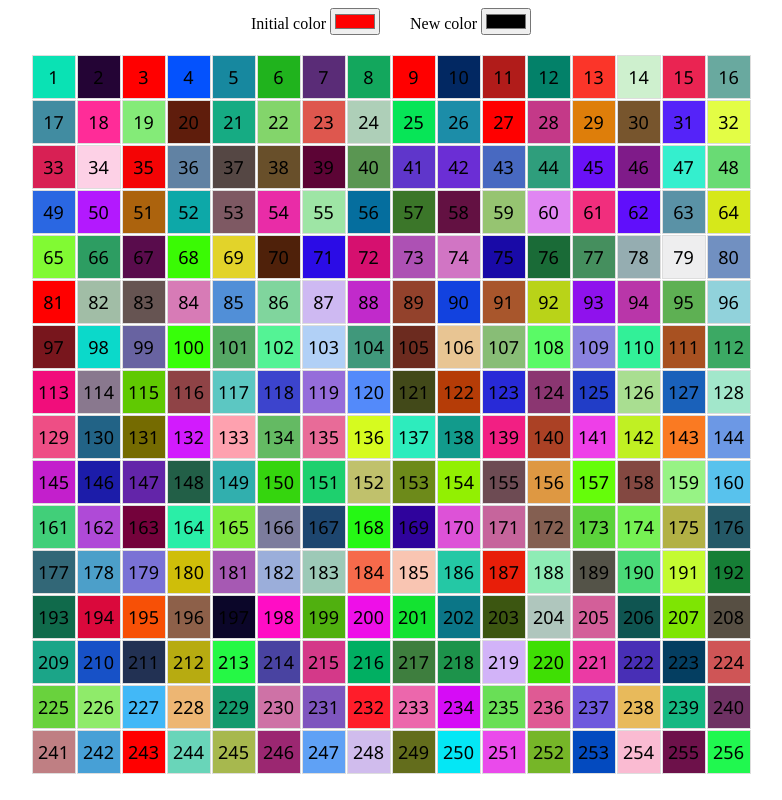
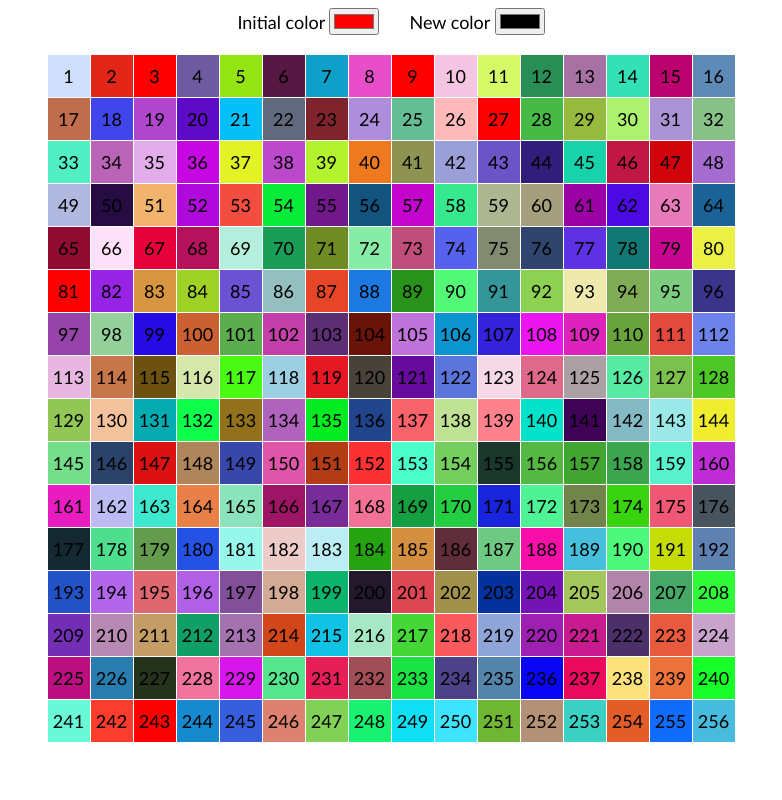
Before and after one commit to AlexanderKolomiiets/Blocks-grid, a website built with Parcel: page src/index.html in a window 1280 px wide. Both pictures are taken after a click on the element "11". Shown: the whole page, without its empty margins (249-1031 px from the left). Built offline with nearby package versions, Linux system fonts and the light colour scheme.

Commit message:
finished

```diff
--- a/src/index.html
+++ b/src/index.html
@@ -5,37 +5,36 @@
     <meta name="viewport" content="width=device-width, initial-scale=1.0">
     <title>Title</title>
     <style>
-      body {
+      .main {
         display: flex;
         flex-direction: column;
         align-items: center;
         gap: 20px;
+        font-family: 'Trebuchet MS', Arial, sans-serif;
+        font-size: 18px;
       }
-      .pickers {
+      .colors {
         display: flex;
         gap: 30px;
       }
       .container {
         display: grid;
         gap: 1px;
-        width: min-content;
-        margin: 0 auto;
       }
       .cell {
         display: flex;
         justify-content: center;
         align-items: center;
-        font-family: 'Segoe UI', Tahoma, Verdana, sans-serif;
-        font-size: 18px;
         height: 42px;
         width: 42px;
-        border: 1px solid #ddd;
         cursor: pointer;
+        transition: 0.2s;
       }
     </style>
   </head>
   <body>
-    <div class="pickers">
+    <div class="main">
+      <div class="colors">
         <label for="initial">
           Initial color
           <input type="color" id="initial" name="initial" value="#ff0000">
@@ -46,6 +45,7 @@
         </label>
       </div>
       <div class="container"></div>
-    <script type="text/javascript" src="scripts/main.js"></script>
+    </div>
+    <script type="text/javascript" src="main.js"></script>
   </body>
 </html>
--- /dev/null
+++ b/src/main.js
@@ -0,0 +1,91 @@
+'use strict';
+
+const container = document.querySelector('.container');
+const initialColor = document.querySelector('#initial');
+const newColor = document.querySelector('#new');
+
+const grid = {
+  rows: 16,
+  columns: 16,
+};
+
+const totalCells = grid.rows * grid.columns;
+
+const randomColor = () => '#' + (Math.random().toString(16).slice(-6));
+
+const isPowerOf3 = (i) => 1162261467 % (i + 1) === 0 && i !== 0;
+
+const colorNotInitial = (initColor) => {
+  let cellColor = randomColor();
+
+  while (cellColor === initColor) {
+    cellColor = randomColor();
+  }
+
+  return cellColor;
+};
+
+const convertToRGB = (color) => {
+  const r = parseInt(color.slice(1, 3), 16);
+  const g = parseInt(color.slice(3, 5), 16);
+  const b = parseInt(color.slice(5, 7), 16);
+
+  return `rgb(${r}, ${g}, ${b})`;
+};
+
+const randomizeCellColor = (i, initColor) => {
+  if (isPowerOf3(i)) {
+    return initColor;
+  }
+
+  return colorNotInitial(initColor);
+};
+
+createGrid(totalCells, container, grid.columns);
+
+function createGrid(cellsAmount, parent, columns) {
+  for (let i = 0; i < cellsAmount; i++) {
+    createCell(i, parent);
+  }
+
+  parent.style
+    .setProperty(`grid-template-columns`, `repeat(${columns}, 1fr)`);
+}
+
+function createCell(i, parent) {
+  const cell = document.createElement('div');
+
+  cell.textContent = `${i + 1}`;
+  cell.classList.add('cell');
+  cell.style.backgroundColor = randomizeCellColor(i, initialColor.value);
+
+  return parent.appendChild(cell);
+}
+
+const cells = document.querySelectorAll('.cell');
+
+function changeCellColor(event, i, initColor, changedColor) {
+  if (isPowerOf3(i)) {
+    if (event.target.style.backgroundColor === convertToRGB(initColor)) {
+      event.target.style.backgroundColor = changedColor;
+    } else {
+      event.target.style.backgroundColor = initColor;
+    }
+  } else {
+    event.target.style.backgroundColor = colorNotInitial(initColor);
+  }
+}
+
+cells.forEach((cell, i) => {
+  cell.addEventListener('click', (event) => {
+    changeCellColor(event, i, initialColor.value, newColor.value);
+  });
+});
+
+initialColor.addEventListener('change', (event) => {
+  cells.forEach((cell, i) => {
+    if (isPowerOf3(i)) {
+      cell.style.backgroundColor = event.target.value;
+    }
+  });
+});
--- a/src/scripts/main.js
+++ /dev/null
@@ -1,77 +0,0 @@
-'use strict';
-
-const container = document.querySelector('.container');
-const initialColor = document.querySelector('#initial');
-const newColor = document.querySelector('#new');
-
-const grid = {
-  rows: 16,
-  columns: 16,
-};
-
-const totalCells = grid.rows * grid.columns;
-
-createGrid(totalCells, container, grid.columns);
-
-const checkPowerOf3 = (i) => 1162261467 % (i + 1) === 0 && i !== 0;
-
-const convertToRGB = (color) => {
-  const r = parseInt(color.slice(1, 3), 16);
-  const g = parseInt(color.slice(3, 5), 16);
-  const b = parseInt(color.slice(5, 7), 16);
-
-  return `rgb(${r}, ${g}, ${b})`;
-};
-
-const cells = document.querySelectorAll('.cell');
-
-cells.forEach((cell, i) => {
-  cell.addEventListener('click', (event) => {
-    if (checkPowerOf3(i)) {
-      if (event.target.style.backgroundColor
-        === convertToRGB(initialColor.value)) {
-        event.target.style.backgroundColor = newColor.value;
-      } else {
-        event.target.style.backgroundColor = initialColor.value;
-      }
-    } else {
-      event.target.style.backgroundColor
-      = '#' + (Math.random().toString(16).slice(-6));
-    }
-  });
-});
-
-initialColor.addEventListener('change', (event) => {
-  cells.forEach((cell, i) => {
-    if (checkPowerOf3(i)) {
-      cell.style.backgroundColor = event.target.value;
-    }
-  });
-});
-
-function randomizeColors(num, color) {
-  if (1162261467 % num === 0 && num !== 1) {
-    return color;
-  }
-
-  return '#' + (Math.random().toString(16).slice(-6));
-}
-
-function createCell(i, parent) {
-  const cell = document.createElement('div');
-
-  cell.textContent = `${i + 1}`;
-  cell.classList.add('cell');
-  cell.style.backgroundColor = randomizeColors(i + 1, initialColor.value);
-
-  return parent.appendChild(cell);
-}
-
-function createGrid(cellsAmount, parent, columns) {
-  for (let i = 0; i < cellsAmount; i++) {
-    createCell(i, parent);
-  }
-
-  parent.style
-    .setProperty(`grid-template-columns`, `repeat(${columns}, 1fr)`);
-}
```
Also changed, not shown: 1 other file. Lines whose indentation alone changed are shown as unchanged.
